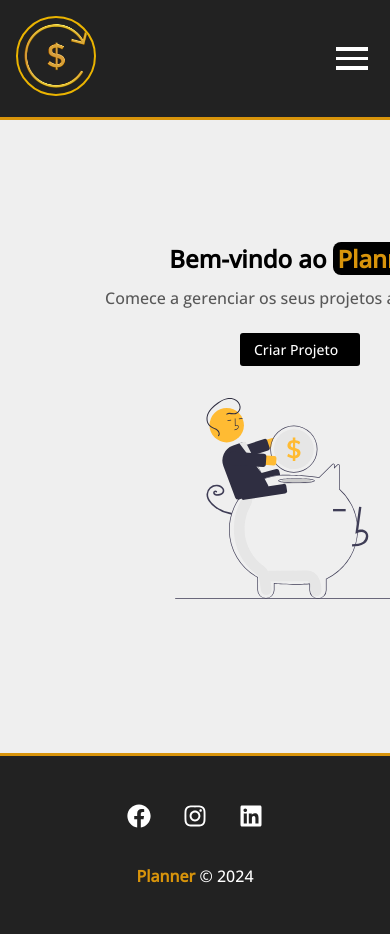
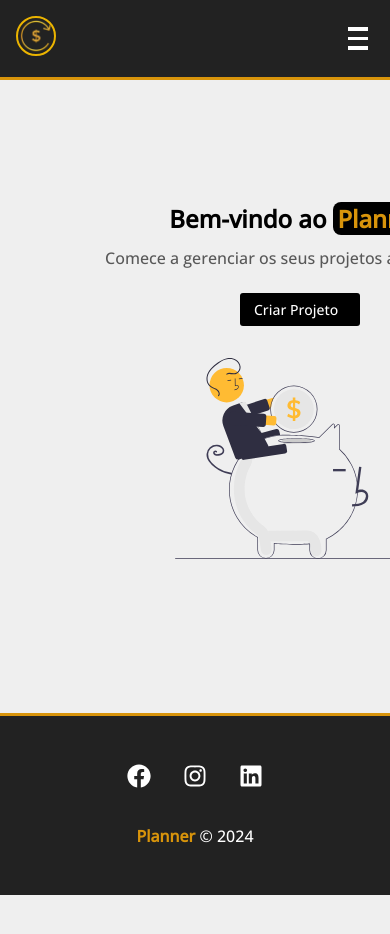
Before and after one commit to Victor87dev/projeto-planner, a React (Vite) app in the folder projeto-costs/: page / in a window 390 px wide. Shown: the top 934 px of the page. After the commit the page ends 895 px from the top, so only its background shows below. Built offline with nearby package versions, Linux system fonts and the light colour scheme.

Commit message:
perf: Responsividade, organizando e espaçando o menu de navegação mobile

```diff
--- a/projeto-costs/src/components/layout/Navbar.css
+++ b/projeto-costs/src/components/layout/Navbar.css
@@ -56,7 +56,7 @@
     cursor: pointer;
 }
 
-@media screen and (max-width: 769px){
+@media screen and (max-width: 780px){
 
     .nav__toggler{
         display: block;
@@ -65,10 +65,10 @@
 
     .nav{
         position: fixed;
-        top: 9vh;
+        top: 12.5vh;
         right: 0;
         width: 100%;
-        height: 35vh;
+        height: 50vh;
         background-color: #222;
         flex-direction: column;
         transform: translateX(100%);
@@ -80,6 +80,46 @@
 
     .nav .item{
         margin-bottom: 65px;
+    }
+}
+
+@media screen and (max-width: 400px){
+
+    .img_item{
+        width: 40px;
+        height: 40px;
+    }
+
+    .nav__toggler div{
+        width: 1.2rem;
+        height: 0.2rem;
+        margin: 0.4rem;
+        background-color: #fff;
+        transition: 0.4s ease-in;
+    }
+
+    .nav{
+        top: 8vh;
+    }
+}
+
+@media screen and (max-width: 320px){
+
+    .img_item{
+        width: 35px;
+        height: 35px;
+    }
+
+    .nav__toggler div{
+        width: 1.3rem;
+        height: 0.3rem;
+        margin: 0.3rem;
+        background-color: #fff;
+        transition: 0.4s ease-in;
+    }
+
+    .nav{
+        top: 7vh;
     }
 }
 
--- a/projeto-costs/src/components/layout/Navbar.jsx
+++ b/projeto-costs/src/components/layout/Navbar.jsx
@@ -20,7 +20,7 @@ function Navbar() {
 
     return(
       <nav className="navbar">
-        <Container>
+        <Container customClass="space">
             <Link to="/"><img className="img_item" src={Logo} alt="Costs" /></Link>
             <ul className={active}>
                 <li className="item">
```
